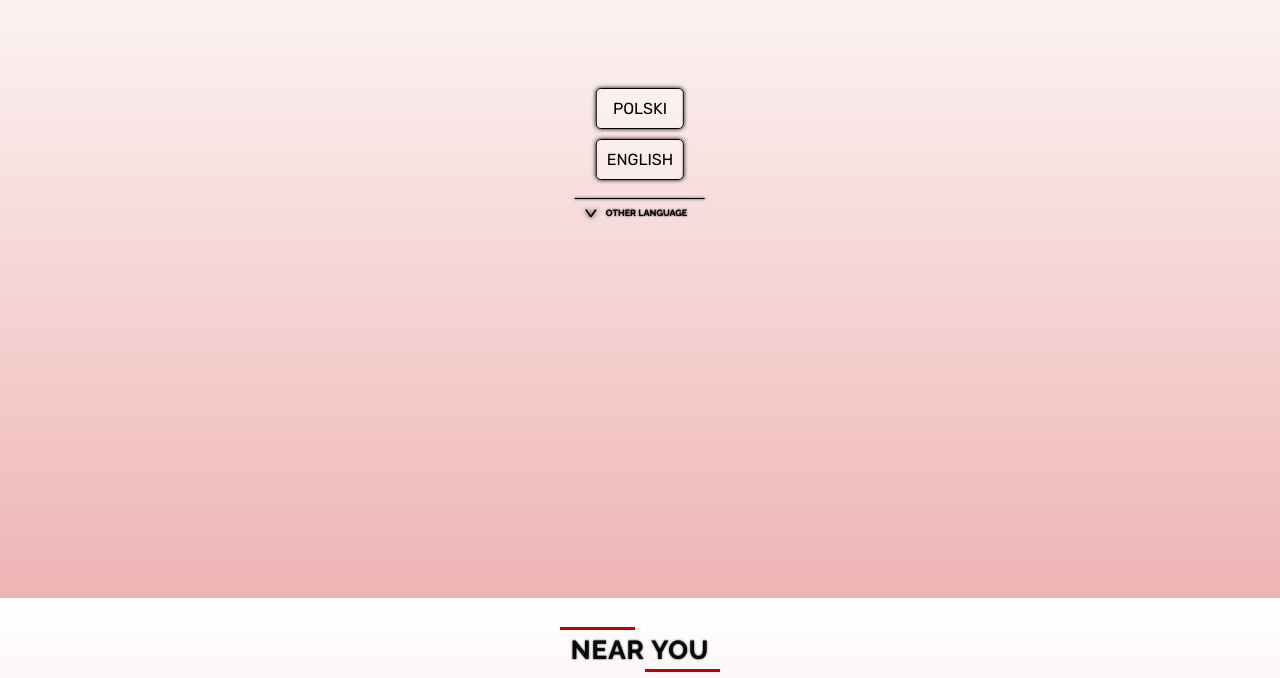
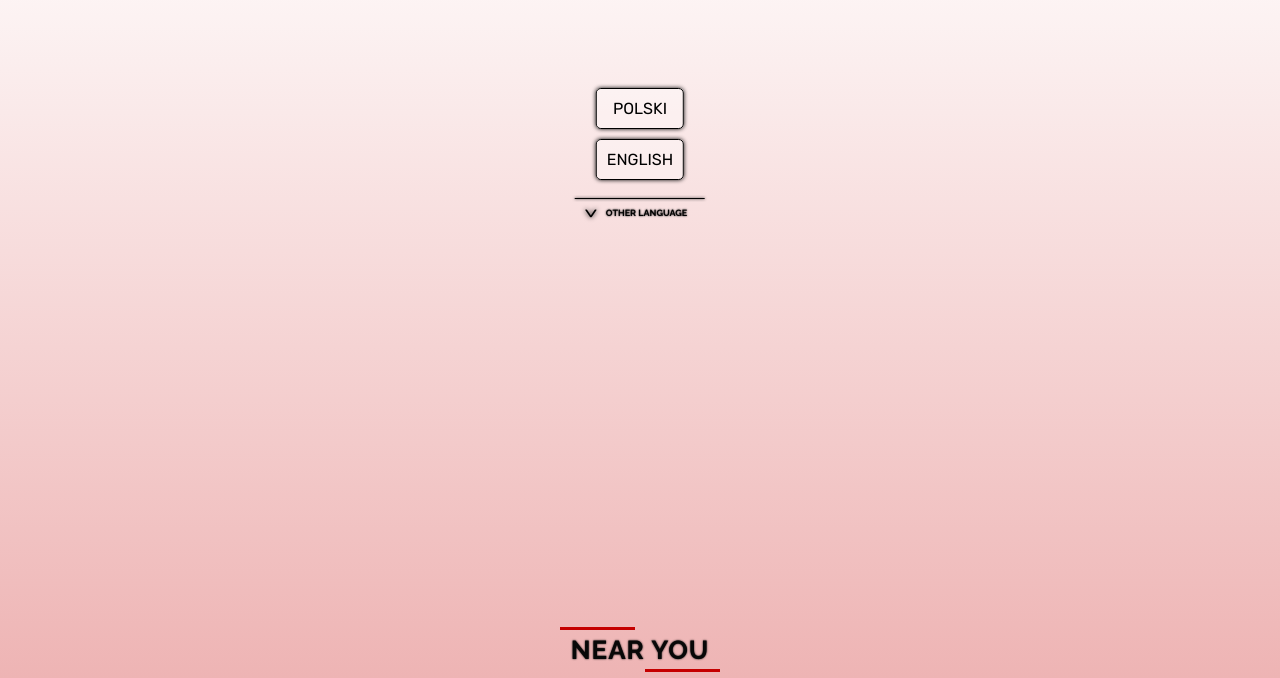
Before and after one commit to Sksvarson/Discord, a plain HTML site: page index.html in a window 1280 px wide. Shown: the part 122-800 px from the top of the page. Drawn offline with nearby package versions, Linux system fonts and the light colour scheme; a web font is replaced by a local one.

Commit message:
style.css

```diff
--- a/style.css
+++ b/style.css
@@ -3,9 +3,11 @@
     padding: 0;
     box-sizing: border-box;
 }
+html, body {
+  overflow-y: hidden;
+  height: 100%;
+}
 body{
-  height: 90vh;
-  overflow-y: hidden !important;
   /* background-image: repeating-linear-gradient(
     45deg,
     #f8f8f8,
```
